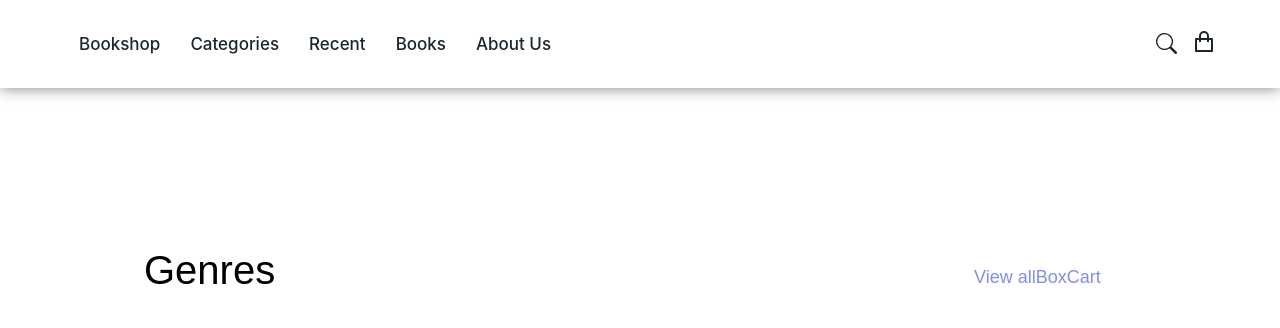
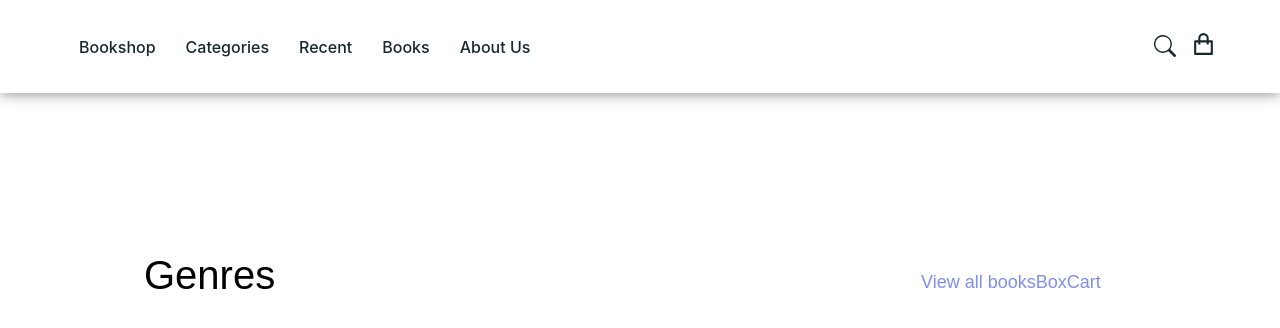
Before and after one commit to ZamirZhiianbekov/bookShop, a React (Create React App) app: page /Cart in a window 1280 px wide. Shown: the top 328 px of the page. Built offline with nearby package versions, Linux system fonts and the light colour scheme; a web font is replaced by a local one.

Commit message:
some changes

```diff
--- a/src/components/Genres/index.js
+++ b/src/components/Genres/index.js
@@ -10,7 +10,7 @@ const Genres = () => {
                             <h1 className="Genres--text__first">Genres</h1>
                         <div className="Genres--text__nav">
                             <NavLink to={"/All"}>
-                                View all
+                                View all books
                             </NavLink>
                             <NavLink to={"/Box"}>
                                Box
--- a/src/components/Hero/index.js
+++ b/src/components/Hero/index.js
@@ -5,7 +5,7 @@ const Hero = () => {
         <div id="Hero">
             <div className="container">
                 <div className="Hero">
-                    <h1 className="Hero-tittle">Welcome to our Bookshop</h1>
+                    <h1 className="Hero-tittle">Welcome to our Bookshops</h1>
                     <h4 className="Hero-text">A place where you can get all the books you want!</h4>
                 </div>
             </div>
--- a/src/style/Header.scss
+++ b/src/style/Header.scss
@@ -6,13 +6,13 @@
     display: flex;
     align-items: center;
     justify-content: space-between;
-    padding: 30px 0;
+    padding: 32px 0;
     &--nav {
       display: flex;
 
       a {
         font-weight: 500;
-        font-size: 17px;
+        font-size: 16px;
         line-height: 20px;
         color: #19272E;
         text-decoration: none;
@@ -31,11 +31,11 @@
     &--input {
       &__search {
         color: #19272E;
-        font-size: 21px;
+        font-size: 22px;
         margin: 0 15px;
       }
       &__bags {
-        font-size: 24px;
+        font-size: 25px;
         color: #19272E;
       }
     }
```
